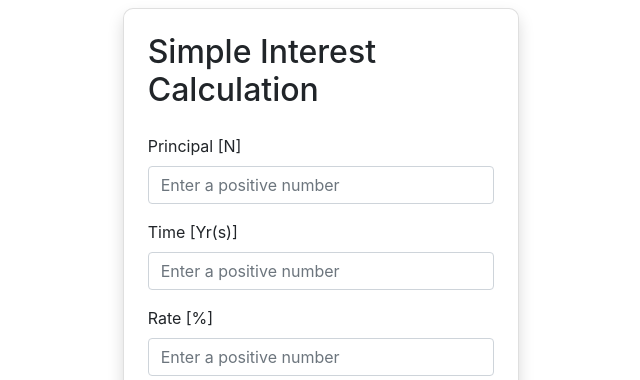
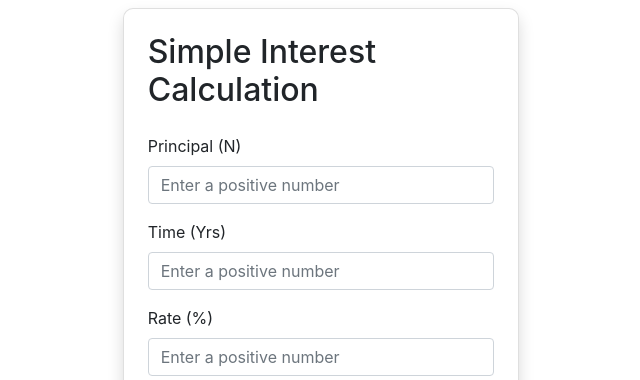
Before and after one commit to emedee/Simple-Interest, a plain HTML site: page Index.html in a window 1280 px wide. Shown: the top 380 px of the page, 319-959 px from the left. Drawn offline with nearby package versions, Linux system fonts and the light colour scheme; some packages are replaced by stand-ins of ours; a script that the page names is missing.

Commit message:
'commit'

```diff
--- a/Index.html
+++ b/Index.html
@@ -15,15 +15,15 @@
             <h2 class="mb-4">Simple Interest Calculation</h2>
             <!-- <form> -->
                 <div class="form-group">
-                    <label>Principal [N]</label>
+                    <label>Principal (N)</label>
                     <input type="text" placeholder = 'Enter a positive number' class="form-control" id="input1">
                 </div>
                 <div class="form-group">
-                    <label>Time [Yr(s)]</label>
+                    <label>Time (Yrs)</label>
                     <input type="text" placeholder = 'Enter a positive number' class="form-control" id="input2">
                 </div>
                 <div class="form-group">
-                    <label>Rate [%]</label>
+                    <label>Rate (%)</label>
                     <input type="text" placeholder = 'Enter a positive number' class="form-control" id="input3">
                 </div>
                 <div class="mlto">
```
